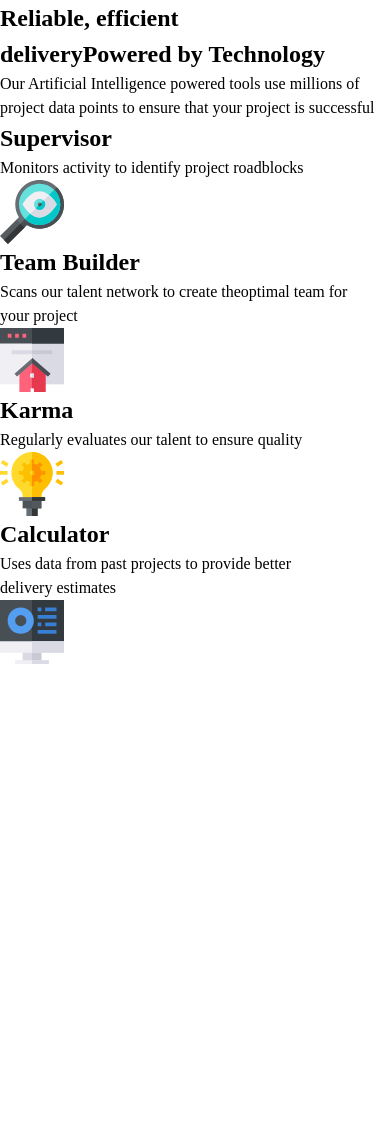
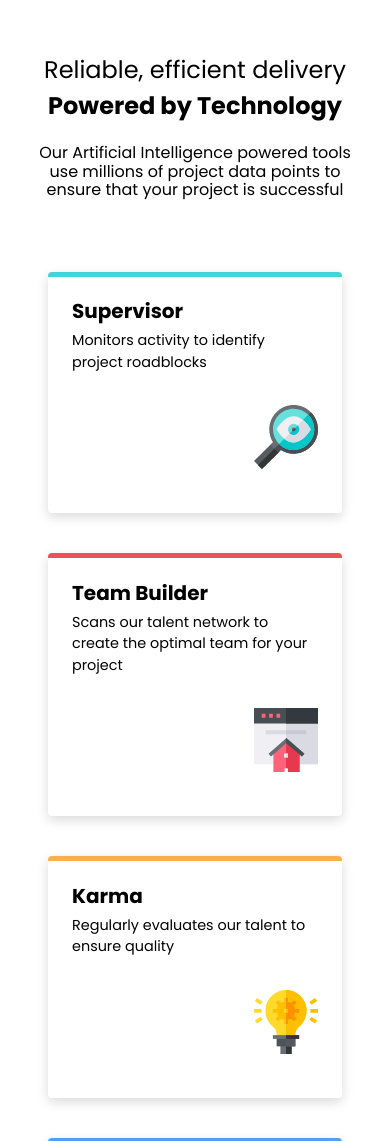
Before and after one commit to ioangheraszim/four-card-feature, a plain HTML site: page index.html in a window 390 px wide. Shown: the top 1141 px of the page. Before the commit the page ends 844 px from the top, so only its background shows below. Drawn offline with Linux system fonts and the light colour scheme.

Commit message:
feat: finish four-card feature section with responsive layout - Implemented mobile first design with grid layout - Added responsive flexbox layout for desktop screen - Finalized card styling - Adjusted typography in hero section for readability

```diff
--- a/index.html
+++ b/index.html
@@ -13,7 +13,7 @@
     <link rel="preconnect" href="https://fonts.googleapis.com" />
     <link rel="preconnect" href="https://fonts.gstatic.com" crossorigin />
     <link
-      href="https://fonts.googleapis.com/css2?family=Poppins:ital,wght@0,100;0,200;0,300;0,400;0,500;0,600;0,700;0,800;0,900;1,100;1,200;1,300;1,400;1,500;1,600;1,700;1,800;1,900&display=swap"
+      href="https://fonts.googleapis.com/css2?family=Poppins:wght@400;500;700&display=swap"
       rel="stylesheet"
     />
     <title>Frontend Mentor | Four card feature section</title>
@@ -22,7 +22,9 @@
     <main class="container">
       <section class="hero">
         <h1 class="hero__title">
-          Reliable, efficient delivery<span>Powered by Technology</span>
+          Reliable, efficient delivery<span class="hero__title--thick">
+            Powered by Technology</span
+          >
         </h1>
         <p class="hero__para">
           Our Artificial Intelligence powered tools use millions of project data
@@ -41,10 +43,12 @@
             alt="an image of a magnifying glass depicting supervision"
           />
         </div>
+        <div class="cards__separator">
           <div class="card card--team">
             <h2 class="card__title">Team Builder</h2>
             <p class="card__para">
-            Scans our talent network to create theoptimal team for your project
+              Scans our talent network to create the optimal team for your
+              project
             </p>
             <img
               class="card__image"
@@ -63,6 +67,8 @@
               alt="an image of a light bulb lighting being lit"
             />
           </div>
+        </div>
+
         <div class="card card--calculator">
           <h2 class="card__title">Calculator</h2>
           <p class="card__para">
--- a/style.css
+++ b/style.css
@@ -1,3 +1,12 @@
+/* Variables */
+
+:root {
+  --red: hsl(0, 78%, 62%);
+  --cyan: hsl(180, 62%, 55%);
+  --orange: hsl(34, 97%, 64%);
+  --blue: hsl(212, 86%, 64%);
+}
+
 /* Resets */
 *,
 *::before,
@@ -10,7 +19,9 @@
 body {
   line-height: 1.5;
   -webkit-font-smoothing: antialiased;
+  font-family: "Poppins", sans-serif;
 }
+
 img,
 picture,
 video,
@@ -26,19 +37,6 @@ select {
   font: inherit;
 }
 
-p,
-h1,
-h2,
-h3,
-h4,
-h5,
-h6 {
-  overflow-wrap: break-word;
-}
-
-p {
-  text-wrap: pretty;
-}
 h1,
 h2,
 h3,
@@ -57,3 +55,113 @@ h6 {
     interpolate-size: allow-keywords;
   }
 }
+
+.container {
+  width: min(100% - 2rem, 375px);
+  margin: 0 auto;
+}
+
+.hero {
+  text-align: center;
+  padding: 3.275rem 0;
+}
+
+.hero__title {
+  font-weight: 400;
+  font-size: 1.5rem;
+}
+
+.hero__title--thick {
+  font-weight: 700;
+}
+
+.hero__para {
+  padding: 1.25rem;
+  font-weight: 400;
+  line-height: 1.15;
+}
+
+.cards {
+  display: grid;
+  align-items: center;
+  justify-content: center;
+  margin: 0 2rem;
+}
+
+.card {
+  border-radius: 0.25rem;
+  padding: 0.25rem 1.5rem 0.75rem 1.5rem;
+  box-shadow: 0 4px 12px rgba(0, 0, 0, 0.15);
+}
+
+.card__title {
+  font-size: 1.25rem;
+  padding: 0.95rem 0rem 0.25rem 0rem;
+}
+
+.card__para {
+  font-size: 0.9rem;
+}
+
+.card__image {
+  margin-left: auto;
+  padding: 2rem 0;
+}
+
+.cards__separator .card {
+  margin: 2.5rem 0;
+}
+
+.card--supervisor {
+  border-top: 5px solid var(--cyan);
+}
+
+.card--team {
+  border-top: 5px solid var(--red);
+}
+
+.card--karma {
+  border-top: 5px solid var(--orange);
+}
+
+.card--calculator {
+  border-top: 5px solid var(--blue);
+}
+
+@media (min-width: 1200px) {
+  .container {
+    width: min(100% - 2rem, 1440px);
+  }
+
+  .cards {
+    display: flex;
+    align-items: center;
+    justify-content: center;
+    gap: 2.5rem;
+  }
+
+  .card {
+    max-width: 345px;
+  }
+
+  .card__title {
+    padding: 1.45rem 0 0 0;
+  }
+
+  .hero {
+    max-width: 750px;
+    margin: 0 auto;
+    margin-top: 2.75rem;
+    padding-bottom: 1.25rem;
+  }
+
+  .hero__title {
+    font-size: 2.25rem;
+  }
+
+  .hero__para {
+    max-width: 550px;
+    padding: 1rem 0.5rem;
+    margin: 0 auto;
+  }
+}
```
Lines whose indentation alone changed are shown as unchanged.
